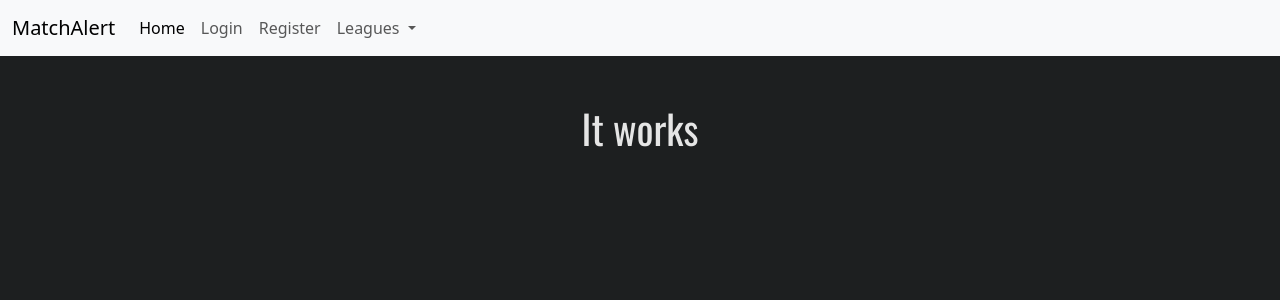
After one commit to fbaranowski/match_alert, a Django app: page /dummy in a window 1280 px wide. The commit adds this page. Shown: the top 300 px of the page. Run offline with Django 4.2, Linux system fonts and the light colour scheme; data that the repository does not hold is empty; some libraries are stand-ins or nearby versions.

Commit message:
[FIX] Change home view from function based to class based view and change list of leagues in html files for more effective editing

```diff
--- a/match_alert/home/admin.py
+++ b/match_alert/home/admin.py
@@ -1 +1,4 @@
-# Register your models here.
+from django.contrib import admin
+from .models import League
+
+admin.site.register(League)
--- a/match_alert/home/templates/home/base.html
+++ b/match_alert/home/templates/home/base.html
@@ -32,11 +32,7 @@
                         Leagues
                     </a>
                     <ul class="dropdown-menu">
-                        <li><a class="dropdown-item" href="https://www.youtube.com/watch?v=4VO6W551gHA">Premier League</a></li>
-                        <li><a class="dropdown-item" href="#">Primera Division</a></li>
-                        <li><a class="dropdown-item" href="#">Bundesliga</a></li>
-                        <li><a class="dropdown-item" href="#">Serie A</a></li>
-                        <li><a class="dropdown-item" href="#">Ligue 1</a></li>
+                        {% block nav %}{% endblock %}
                     </ul>
                 </li>
             </ul>
--- /dev/null
+++ b/match_alert/home/templates/home/dummy.html
@@ -0,0 +1,10 @@
+{% extends 'home/base.html' %}
+{% block nav %}
+    {% for league in leagues %}
+        <li><a class="dropdown-item" href="{% url league.href_str %}">{{ league.name }}</a></li>
+    {% endfor %}
+{% endblock %}
+
+{% block content %}
+<h1>It works</h1>
+{% endblock %}
--- a/match_alert/home/views.py
+++ b/match_alert/home/views.py
@@ -1,5 +1,14 @@
 from django.shortcuts import render
+from django.views.generic import ListView
+from .models import League
 
 
-def home(request):
-    return render(request, "home/home.html")
+# delete after implementing views for particular leagues
+def dummy_view(request):
+    return render(request, "home/dummy.html", {"leagues": League.objects.all()})
+
+
+class HomeView(ListView):
+    model = League
+    template_name = "home/home.html"
+    context_object_name = "leagues"
--- a/match_alert/match_alert/urls.py
+++ b/match_alert/match_alert/urls.py
@@ -17,5 +17,10 @@ Including another URLconf
 from django.contrib import admin
 from django.urls import path
 from home import views as home_views
+from home.views import HomeView
 
-urlpatterns = [path("admin/", admin.site.urls), path("", home_views.home, name="home")]
+urlpatterns = [
+    path("admin/", admin.site.urls),
+    path("", HomeView.as_view(), name="home"),
+    path("dummy", home_views.dummy_view, name="dummy"),
+]
```
Also changed, not shown: match_alert/home/models.py (+9 -1 lines), match_alert/home/templates/home/home.html (+9 -5 lines), match_alert/home/migrations/0001_initial.py (added), 2 other files.
